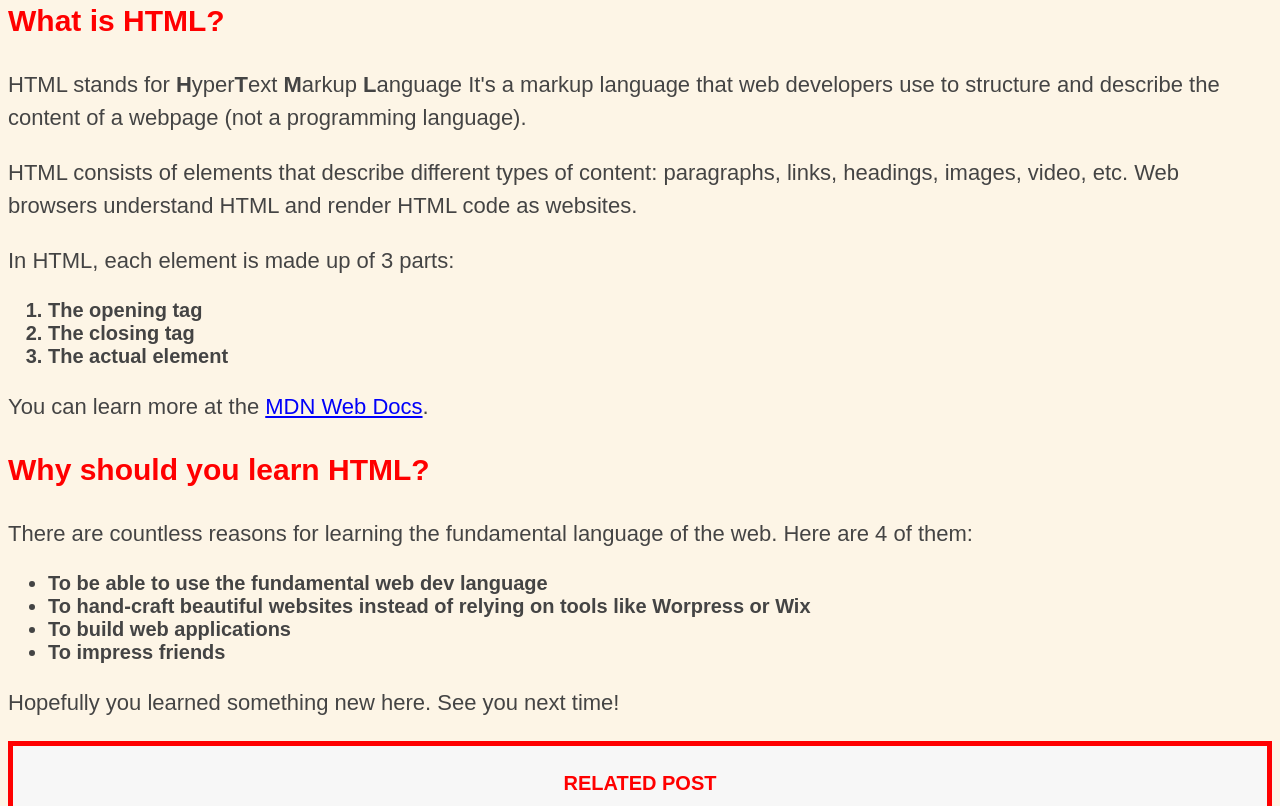
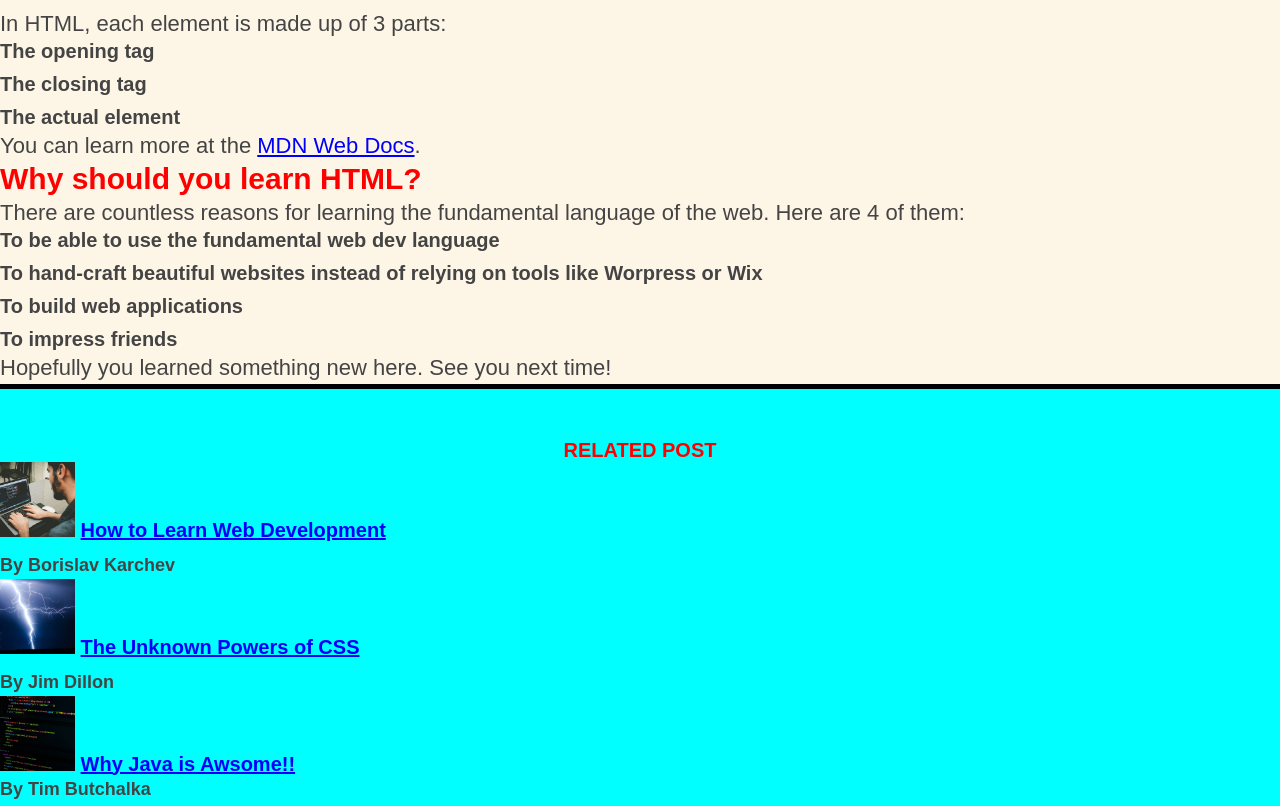
Before and after one commit to KarchevBorislav/css, a plain HTML site: page CSS-Fundamentals/the code magazine/index.html in a window 1280 px wide. Shown: the part 701-1507 px from the top of the page. Drawn offline with Linux system fonts and the light colour scheme.

Commit message:
Update style.css

```diff
--- a/CSS-Fundamentals/the code magazine/style.css
+++ b/CSS-Fundamentals/the code magazine/style.css
@@ -1,6 +1,18 @@
+* {
+  margin: 0;
+  padding: 0;
+}
+
 body {
   font-family: sans-serif;
   color: #444;
+  border-top: 10px solid black;
+}
+
+.main-header {
+  background-color: beige;
+
+  padding: 20px 40px;
 }
 
 h1,
@@ -9,12 +21,14 @@ h3,
 h4 {
   color: #ff0000;
 }
+
 h1 {
   font-size: 26px;
 
   text-transform: uppercase;
   font-style: italic;
 }
+
 h2 {
   font-size: 40px;
   font-family: sans-serif;
@@ -38,6 +52,10 @@ p {
 
 li {
   font-size: 20px;
+  margin-bottom: 10px;
+}
+li:last-child {
+  margin-bottom: 0;
 }
 /*
 footer p {
@@ -61,12 +79,13 @@ footer p {
 .related-nopoints {
   list-style: none;
 }
-.main-header {
-  background-color: #f7f7f7;
-}
+
 .border {
-  background-color: #f7f7f7;
-  border: 5px solid #ff0000;
+  background-color: aqua;
+  border-top: 5px solid #000000;
+  border-bottom: 5px solid #000000;
+  padding-top: 50px;
+  padding-bottom: 50px;
 }
 body {
   background-color: oldlace;
```
